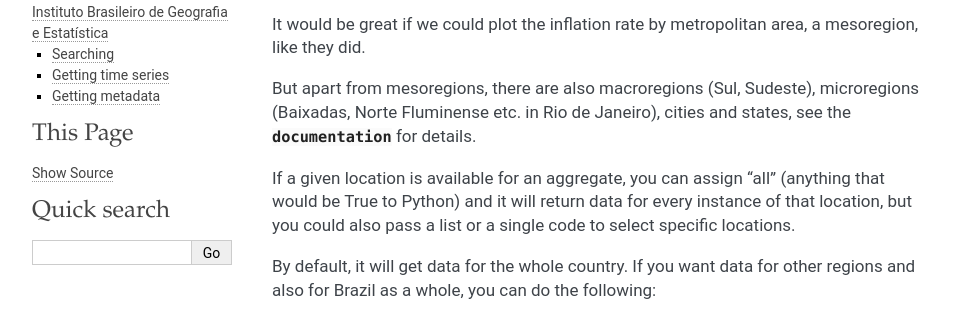
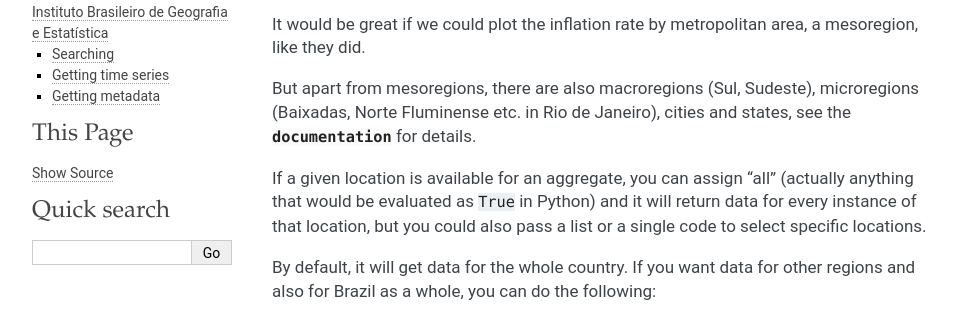
Before and after one commit to phelipetls/seriesbr, a Sphinx documentation site: the page built from docs/source/demos/IBGE.rst, in a window 1280 px wide and 900 px high, scrolled down 2179 px, cut to the strip 92-408 px from the top of the window. Shown: the whole strip, without its empty margins (148-1104 px from the left). Built offline with Sphinx 7.4.7, drawn with Linux system fonts in a browser that asks for light colours.

```diff
--- a/docs/source/demos/IBGE.rst
+++ b/docs/source/demos/IBGE.rst
@@ -153,16 +153,16 @@
 and states, see the :py:func:`documentation <seriesbr.ibge.get_series>` for details.
 
 If a given location is available for an aggregate, you can assign "all"
-(anything that would be True to Python) and it will return data for every
-instance of that location, but you could also pass a list or a single code
-to select specific locations.
+(actually anything that would be evaluated as ``True`` in Python) and it
+will return data for every instance of that location, but you could also
+pass a list or a single code to select specific locations.
 
 By default, it will get data for the whole country. If you want data for
 other regions and also for Brazil as a whole, you can do the following:
 
 .. ipython:: python
 
-   ipca_by_area = ibge.get_series(1419, mesoregion=True, brazil="yes", last_n=1)
+   ipca_by_area = ibge.get_series(1419, mesoregions=True, brazil="yes", last_n=1)
 
    ipca_by_area
 
```
Also changed, not shown: 2 other files.
